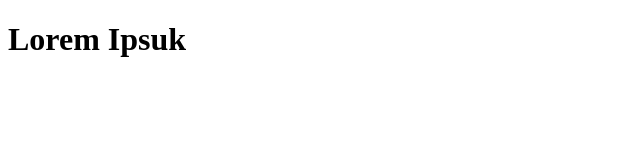
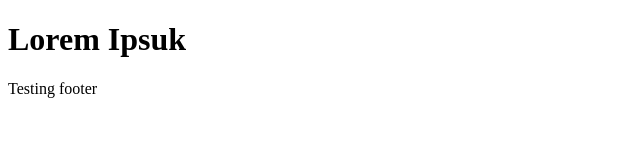
Before and after one commit to Sidqixx/testing, a plain HTML site: page index.html in a window 1280 px wide. Shown: the whole page, without its empty margins (0-640 px from the left). Drawn offline with Linux system fonts and the light colour scheme.

Commit message:
Menambahkan footer

```diff
--- a/index.html
+++ b/index.html
@@ -6,6 +6,9 @@
     <title>Document</title>
 </head>
 <body>
+
     <h1>Lorem Ipsuk</h1>
+
+    <footer>Testing footer</footer>
 </body>
 </html>
```
